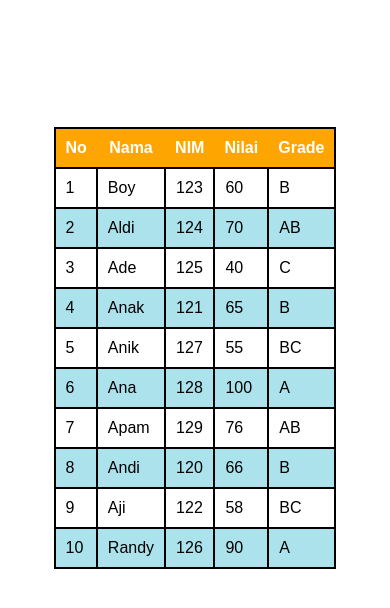
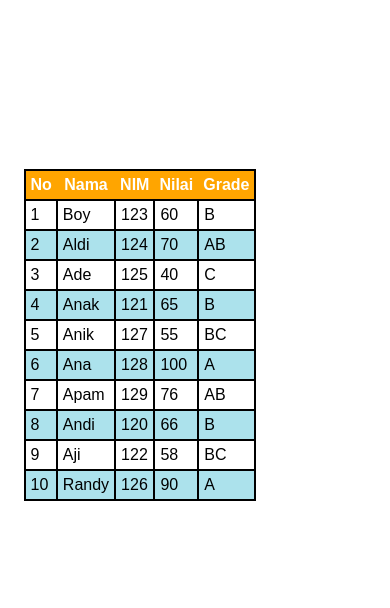
Before and after one commit to henhen02/PAM, a plain HTML site: page Mg01/index.html in a window 390 px wide. Drawn offline with Linux system fonts and the light colour scheme.

Commit message:
fixing display

```diff
--- a/Mg01/Assets/Style/style.css
+++ b/Mg01/Assets/Style/style.css
@@ -5,20 +5,21 @@
 
 body {
     font-family: sans-serif;
+    width: 280px;
+    height: 653px;
 }
 
 table {
     border-collapse: collapse;
     border: 2px solid #000;
-    width: 100%;
     margin: auto;
-    margin-top: 15vh;
+    margin-top: 20vh;
 }
 
 td {
     border: 2px solid #000;
     text-align: justify;
-    padding: 10px;
+    padding: 5px;
 }
 
 th {
@@ -26,19 +27,9 @@ th {
     text-align: center;
     background-color: orange;
     color: white;
-    padding: 10px;
+    padding: 5px;
 }
 
 tr:nth-child(odd) {
     background-color: #ace2ec;
 }
-
-@media screen and (max-width: 999px) {
-    table {
-        width: 280px;
-        max-height: 653px;
-    }
-    th, td {
-        padding: auto;
-    }
-}
--- a/Mg01/index.html
+++ b/Mg01/index.html
@@ -2,9 +2,9 @@
 <html lang="en">
 <head>
     <meta charset="UTF-8">
+    <link rel="stylesheet" href="Assets/Style/style.css">
     <meta name="viewport" content="width=device-width, initial-scale=1.0">
-    <link rel="stylesheet" href="Assets/Style/style.css">
-    <title>Document</title>
+    <title>Tugas Individu 1 120140186</title>
 </head>
 <body>
     <table id="TabelNilai">
```
